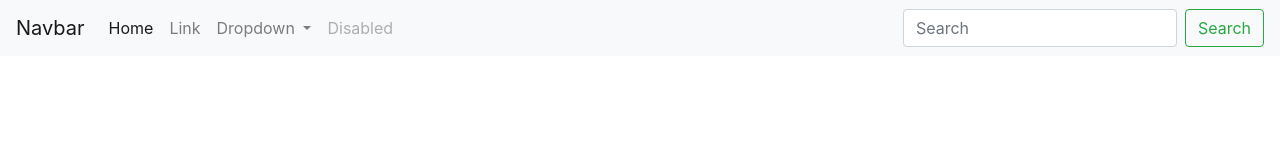
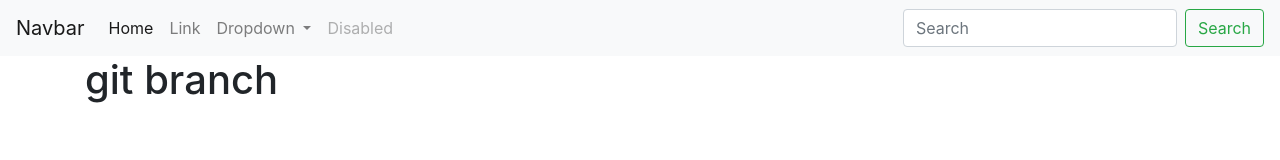
Before and after one commit to prabhatzha/Gitlearning, a plain HTML site: page learngit.html in a window 1280 px wide. Drawn offline with nearby package versions, Linux system fonts and the light colour scheme.

Commit message:
first commit

```diff
--- a/learngit.html
+++ b/learngit.html
@@ -47,6 +47,10 @@
           </form>
         </div>
       </nav>
+      <div class="container">
+
+        <h1> git branch </h1>
+      </div>
 
     <!-- Optional JavaScript -->
     <!-- jQuery first, then Popper.js, then Bootstrap JS -->
```
Also changed, not shown: 1 other file.
